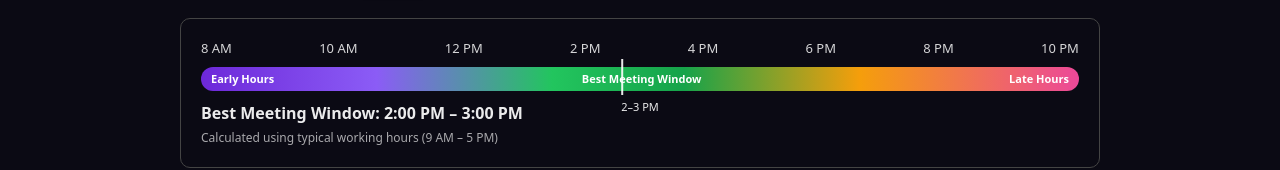
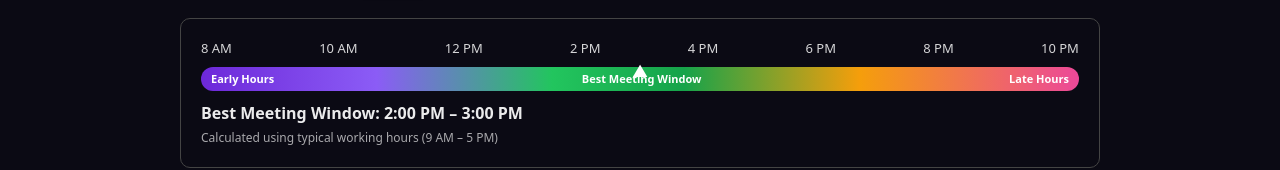
Before and after one commit to techtalk1282/Best-Meeting-Time, a Next.js app: page / in a window 1280 px wide. Shown: the part 1005-1175 px from the top of the page. Built offline with nearby package versions, Linux system fonts and the light colour scheme.

Commit message:
feat: replace meeting marker line with caret indicator on timeline

```diff
--- a/app/ui/ToolPreviewSection.tsx
+++ b/app/ui/ToolPreviewSection.tsx
@@ -3,7 +3,7 @@
 // app/ui/ToolPreviewSection.tsx
 // PURPOSE: Tool preview section with timeline strip, share link, calendar export.
 // Improvements:
-// 1. Meeting window marker on timeline
+// 1. Caret meeting marker on timeline
 // 2. Stronger time labels
 // 3. Wider timeline layout
 
@@ -208,9 +208,7 @@ export default function ToolPreviewSection() {
 
   }
 
-  /* Meeting marker position (2–3 PM example) */
-
-  const markerPosition = 50; // percentage across timeline
+  const markerPosition = 50;
 
   return (
 
@@ -314,7 +312,7 @@ export default function ToolPreviewSection() {
             <span>Late Hours</span>
           </div>
 
-          {/* Meeting marker */}
+          {/* Caret marker */}
 
           <div
             style={{
@@ -322,27 +320,11 @@ export default function ToolPreviewSection() {
               top: -8,
               left: `${markerPosition}%`,
               transform: "translateX(-50%)",
-              textAlign: "center",
+              fontSize: 16,
+              color: "white",
             }}
           >
-            <div
-              style={{
-                width: 2,
-                height: 36,
-                background: "white",
-                opacity: 0.9,
-              }}
-            />
-
-            <div
-              style={{
-                fontSize: 11,
-                marginTop: 4,
-                whiteSpace: "nowrap",
-              }}
-            >
-              2–3 PM
-            </div>
+            ▲
           </div>
 
         </div>
```
